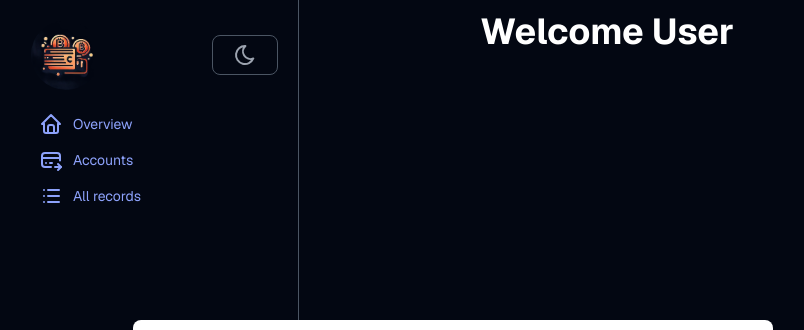
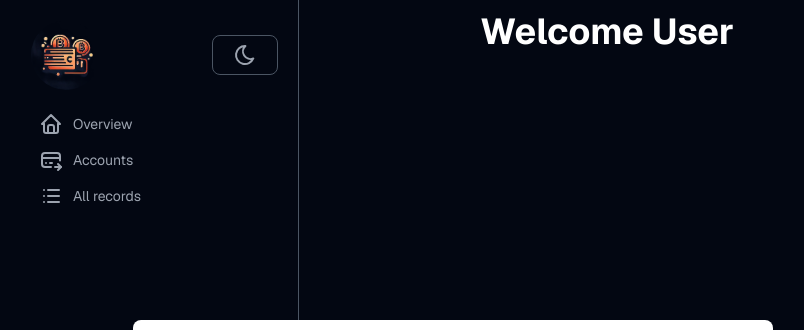
Before and after one commit to RafaelMoro/next-budget-master, a Next.js app: page /dashboard in a window 1280 px wide. Shown: the top 330 px of the page, without its empty margins (187-991 px from the left). Built offline with nearby package versions, Linux system fonts and the light colour scheme; no server answers.

Commit message:
add dashboard link

```diff
--- /dev/null
+++ b/src/shared/ui/atoms/DashboardAsideLink.tsx
@@ -0,0 +1,15 @@
+import Link from "next/link"
+import { ReactNode } from "react";
+
+interface DashboardAsideLinkProps {
+  href: string;
+  children: ReactNode
+}
+
+export const DashboardAsideLink = ({ href, children }: DashboardAsideLinkProps) => {
+  return (
+    <Link href={href} className="text-gray-400 hover:text-indigo-400 flex items-center gap-x-2.5 rounded-md px-2 py-1.5 text-sm transition hover:bg-gray-900  focus-visible:outline-2">
+      {children}
+    </Link>
+  )
+}
--- a/src/shared/ui/organisms/DashboardAside.tsx
+++ b/src/shared/ui/organisms/DashboardAside.tsx
@@ -3,6 +3,8 @@ import { HomeIcon } from "../icons/HomeIcon"
 import { CreditCardIcon } from "../icons/CreditCardIcon"
 import { AccountRecordsIcon } from "../icons/AccountRecordsIcon"
 import { ReactNode } from "react"
+import { DashboardAsideLink } from "../atoms/DashboardAsideLink"
+import { DASHBOARD_ROUTE } from "@/shared/constants/Global.constants"
 
 interface DashboardAsideProps {
   children: ReactNode;
@@ -13,18 +15,18 @@ export const DashboardAside = ({ children }: DashboardAsideProps) => {
     <aside className="w-72 p-5 flex flex-col gap-4 border-r border-r-gray-600">
       {children}
       <nav className="flex flex-col">
-        <Link className="text-indigo-400 hover:text-white flex items-center gap-x-2.5 rounded-md px-2 py-1.5 text-sm transition hover:bg-gray-900  focus-visible:outline-2" href="/">
+        <DashboardAsideLink href={DASHBOARD_ROUTE}>
             <HomeIcon />
             Overview
-        </Link>
-        <Link className="text-indigo-400 hover:text-white flex items-center gap-x-2.5 rounded-md px-2 py-1.5 text-sm transition hover:bg-gray-900  focus-visible:outline-2" href="/">
+        </DashboardAsideLink>
+        <DashboardAsideLink href={DASHBOARD_ROUTE}>
             <CreditCardIcon />
             Accounts
-        </Link>
-        <Link className="text-indigo-400 hover:text-white flex items-center gap-x-2.5 rounded-md px-2 py-1.5 text-sm transition hover:bg-gray-900  focus-visible:outline-2" href="/">
+        </DashboardAsideLink>
+        <DashboardAsideLink href={DASHBOARD_ROUTE}>
             <AccountRecordsIcon />
             All records
-        </Link>
+        </DashboardAsideLink>
       </nav>
     </aside>
   )
```
